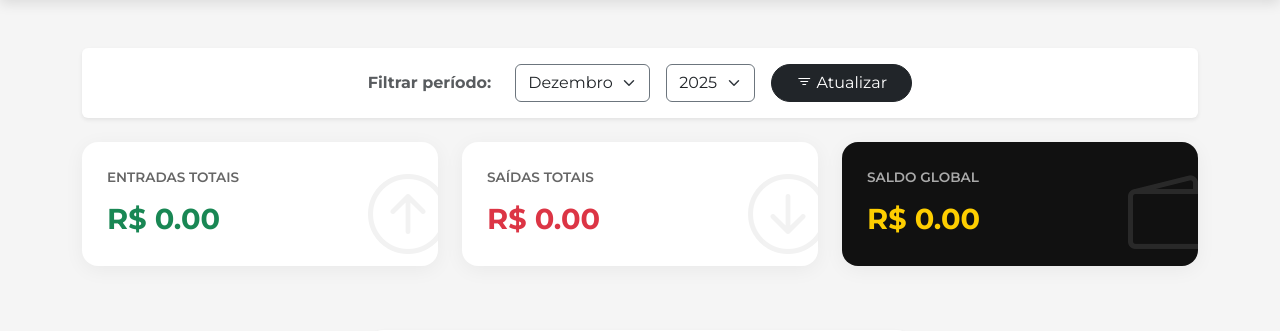
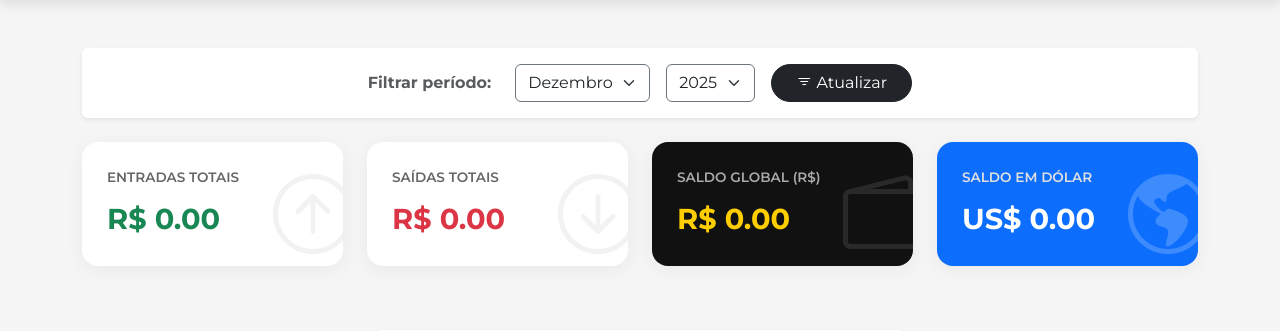
Before and after one commit to pabloaugussto/mywallet, a Django app: page / in a window 1280 px wide. Shown: the part 104-435 px from the top of the page. Run offline with Django 5.2, Linux system fonts and the light colour scheme; the visitor is signed in with stand-in values (Sample User, id 1); data that the repository does not hold is empty.

Commit message:
Adiciona card de saldo em Dolar e ajusta layout para 4 colunas

```diff
--- a/financas/templates/financas/index.html
+++ b/financas/templates/financas/index.html
@@ -241,7 +241,10 @@
     <div class="container mb-4">
       <div class="card border-0 shadow-sm">
         <div class="card-body py-3">
-            <form method="get" class="row align-items-center justify-content-center g-3">
+          <form
+            method="get"
+            class="row align-items-center justify-content-center g-3"
+          >
             <div class="col-auto">
               <label class="fw-bold text-muted me-2">Filtrar período:</label>
             </div>
@@ -278,7 +281,7 @@
 
     <div class="container">
       <div class="row mb-5">
-        <div class="col-md-4 mb-3">
+        <div class="col-md-3 mb-3">
           <div class="card-summary">
             <div class="card-body">
               <span class="summary-label">Entradas Totais</span>
@@ -290,7 +293,7 @@
           </div>
         </div>
 
-        <div class="col-md-4 mb-3">
+        <div class="col-md-3 mb-3">
           <div class="card-summary">
             <div class="card-body">
               <span class="summary-label">Saídas Totais</span>
@@ -302,14 +305,14 @@
           </div>
         </div>
 
-        <div class="col-md-4 mb-3">
+        <div class="col-md-3 mb-3">
           <div
             class="card-summary"
             style="background-color: var(--nomad-black); color: white"
           >
             <div class="card-body">
               <span class="summary-label" style="color: #aaa"
-                >Saldo Global</span
+                >Saldo Global (R$)</span
               >
               <div class="summary-value" style="color: var(--nomad-yellow)">
                 R$ {{ saldo|floatformat:2 }}
@@ -321,6 +324,19 @@
             </div>
           </div>
         </div>
+
+        <div class="col-md-3 mb-3">
+            <div class="card-summary" style="background-color: #0d6efd; color: white">
+              <div class="card-body">
+                <span class="summary-label" style="color: #e0e0e0">Saldo em Dólar</span>
+                <div class="summary-value text-white">
+                  US$ {{ saldo_usd|floatformat:2 }}
+                </div>
+                <i class="bi bi-globe-americas card-icon-bg" style="color: white; opacity: 0.2"></i>
+              </div>
+            </div>
+          </div>
+
       </div>
       <div class="row mb-5">
         <div class="col-md-6 offset-md-3">
@@ -384,7 +400,10 @@
                   <td>
                     <span class="badge-category">{{ t.categoria }}</span>
                   </td>
-                  <td class="fw-bold text-nowrap {% if t.categoria.tipo == 'D' %}text-danger{% else %}text-success{% endif %}">{% if t.moeda == 'USD' %}US${% else %}R${% endif %} {{ t.valor|floatformat:2 }}
+                  <td
+                    class="fw-bold text-nowrap {% if t.categoria.tipo == 'D' %}text-danger{% else %}text-success{% endif %}"
+                  >
+                    {% if t.moeda == 'USD' %}US${% else %}R${% endif %} {{ t.valor|floatformat:2 }}
                   </td>
                   <td class="text-end">
                     <button
@@ -430,8 +449,7 @@
                           <h1
                             class="display-5 fw-bold {% if t.categoria.tipo == 'D' %}text-danger{% else %}text-success{% endif %}"
                           >
-                            {% if t.moeda == 'USD' %} US$ {% else %} R$ {% endif %} {{ t.valor }}
-
+                            {% if t.moeda == 'USD' %} US$ {% else %} R$ {% endif %} {{ t.valor|floatformat:2 }}
                           </h1>
                           <span class="badge bg-secondary mt-2"
                             >{{ t.categoria.nome }}</span
@@ -577,17 +595,26 @@
     {% if messages %}
     <div class="toast-container position-fixed bottom-0 end-0 p-3">
       {% for message in messages %}
-  <div class="toast align-items-center text-bg-{{ message.tags }} border-0" role="alert" aria-live="assertive" aria-atomic="true">
+      <div
+        class="toast align-items-center text-bg-{{ message.tags }} border-0"
+        role="alert"
+        aria-live="assertive"
+        aria-atomic="true"
+      >
         <div class="d-flex">
           <div class="toast-body fw-bold">
             {% if message.tags == 'success' %}
             <i class="bi bi-check-circle-fill me-2"></i>
             {% elif message.tags == 'error' %}
             <i class="bi bi-exclamation-triangle-fill me-2"></i>
-        {% endif %}
-        {{ message }}
+            {% endif %} {{ message }}
           </div>
-      <button type="button" class="btn-close btn-close-white me-2 m-auto" data-bs-dismiss="toast" aria-label="Close"></button>
+          <button
+            type="button"
+            class="btn-close btn-close-white me-2 m-auto"
+            data-bs-dismiss="toast"
+            aria-label="Close"
+          ></button>
         </div>
       </div>
       {% endfor %}
@@ -595,14 +622,13 @@
     {% endif %}
 
     <script>
-  document.addEventListener("DOMContentLoaded", function() {
-    var toastElList = [].slice.call(document.querySelectorAll('.toast'))
-    var toastList = toastElList.map(function(toastEl) {
+      document.addEventListener("DOMContentLoaded", function () {
+        var toastElList = [].slice.call(document.querySelectorAll(".toast"));
+        var toastList = toastElList.map(function (toastEl) {
           // Cria o toast e manda mostrar (show)
-      return new bootstrap.Toast(toastEl).show()
-    })
+          return new bootstrap.Toast(toastEl).show();
+        });
       });
     </script>
-
   </body>
 </html>
--- a/financas/views.py
+++ b/financas/views.py
@@ -11,7 +11,7 @@ from .forms import TransacaoForm
 
 @login_required
 def index(request):
-    # --- 1. Filtros de Data ---
+    # 1. Filtros de Data
     hoje = datetime.now()
     try:
         mes_atual = int(request.GET.get('mes', hoje.month))
@@ -20,14 +20,13 @@ def index(request):
         mes_atual = hoje.month
         ano_atual = hoje.year
 
-    # Filtra as transações apenas deste mês/ano
     transacoes_do_mes = Transacao.objects.filter(
         data__month=mes_atual,
         data__year=ano_atual,
-        usuario=request.user  # Garante que só vê as suas contas
+        usuario=request.user
     )
 
-    # --- 2. Cotação do Dólar ---
+    # 2. Cotação do Dólar
     cotacao_dolar = 6.00
     try:
         response = requests.get('https://economia.awesomeapi.com.br/last/USD-BRL', timeout=2)
@@ -37,37 +36,37 @@ def index(request):
     except:
         pass
 
-    # --- 3. Totais (Receita vs Despesa) ---
-    # Soma Receitas (R e USD convertidos)
+    # 3. Totais
+    # Receitas
     receitas_brl = float(transacoes_do_mes.filter(categoria__tipo='R', moeda='BRL').aggregate(Sum('valor'))['valor__sum'] or 0)
     receitas_usd = float(transacoes_do_mes.filter(categoria__tipo='R', moeda='USD').aggregate(Sum('valor'))['valor__sum'] or 0)
     total_receitas = receitas_brl + (receitas_usd * cotacao_dolar)
 
-    # Soma Despesas (R e USD convertidos)
+    # Despesas
     despesas_brl = float(transacoes_do_mes.filter(categoria__tipo='D', moeda='BRL').aggregate(Sum('valor'))['valor__sum'] or 0)
     despesas_usd = float(transacoes_do_mes.filter(categoria__tipo='D', moeda='USD').aggregate(Sum('valor'))['valor__sum'] or 0)
     total_despesas = despesas_brl + (despesas_usd * cotacao_dolar)
 
+    # --- CÁLCULOS FINAIS ---
     saldo = total_receitas - total_despesas
 
-    # --- 4. Gráfico e Tabela ---
+    # NOVO: Saldo puro em Dólar (para o cartão azul)
+    saldo_usd_original = receitas_usd - despesas_usd
+
+    # 4. Gráfico e Tabela
     transacoes = transacoes_do_mes.order_by('-data')
 
     dados_grafico = {}
 
-    # LÓGICA DO GRÁFICO (Convertendo Dólar e Filtrando Despesa)
     for t in transacoes_do_mes:
-        if t.categoria.tipo == 'D':  # Só entra se for Despesa
+        if t.categoria.tipo == 'D':
             valor_real = float(t.valor)
-
-            if t.moeda == 'USD':     # Só converte se for Dólar
+            if t.moeda == 'USD':
                 valor_real = valor_real * cotacao_dolar
 
             nome = t.categoria.nome
-            # Soma no acumulador
             dados_grafico[nome] = dados_grafico.get(nome, 0) + valor_real
 
-    # Transforma em listas para o HTML
     lista_categorias = []
     lista_valores = []
 
@@ -75,7 +74,6 @@ def index(request):
         lista_categorias.append(f"{nome} - R$ {valor:.2f}")
         lista_valores.append(valor)
 
-    # Listas para o Filtro
     meses = [
         (1, 'Janeiro'), (2, 'Fevereiro'), (3, 'Março'), (4, 'Abril'),
         (5, 'Maio'), (6, 'Junho'), (7, 'Julho'), (8, 'Agosto'),
@@ -87,6 +85,7 @@ def index(request):
         'receitas': total_receitas,
         'despesas': total_despesas,
         'saldo': saldo,
+        'saldo_usd': saldo_usd_original,  # <--- AQUI ESTÁ A NOVIDADE
         'transacoes': transacoes,
         'cotacao_atual': cotacao_dolar,
         'grafico_labels': json.dumps(lista_categorias),
```
Lines whose indentation alone changed are shown as unchanged.
